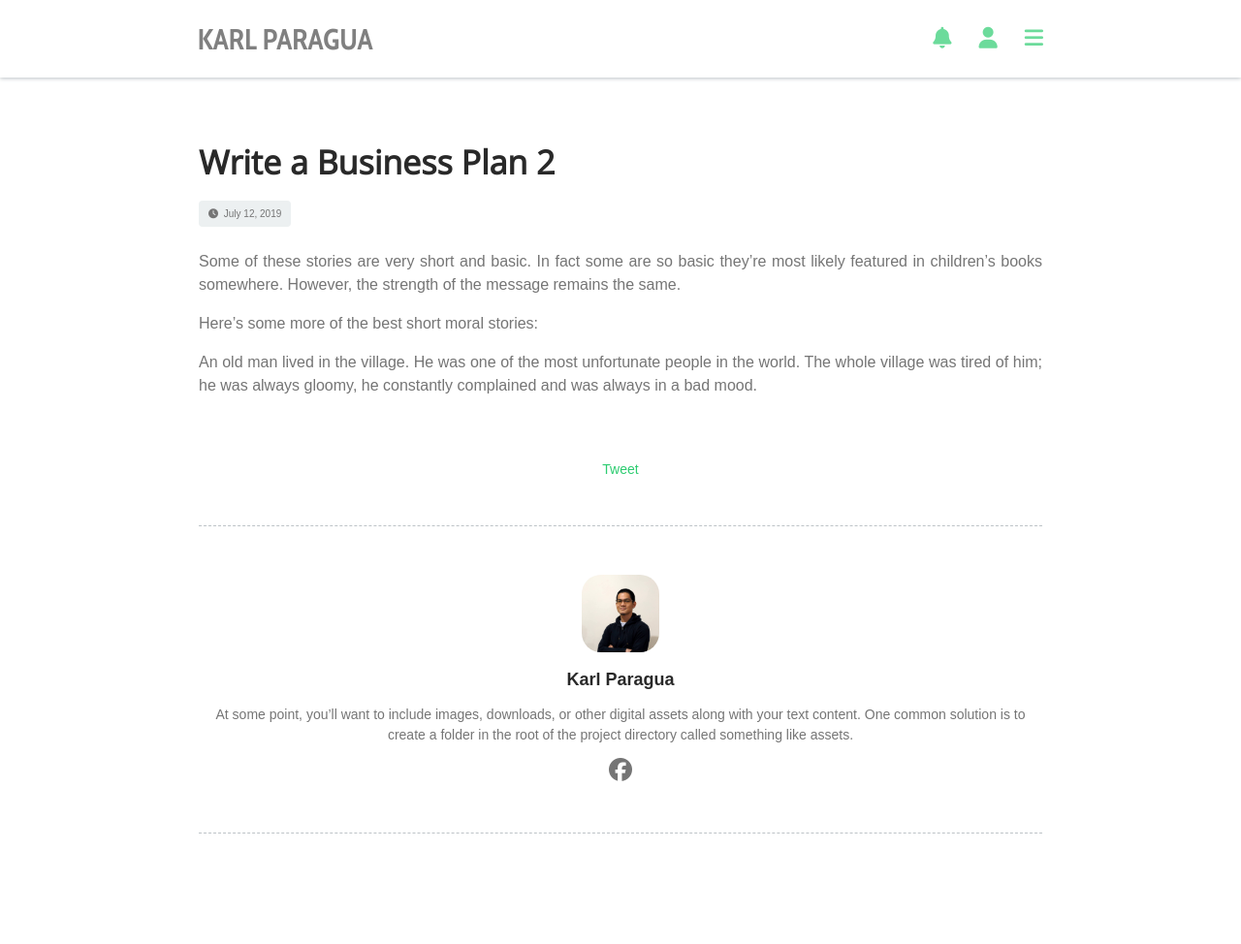
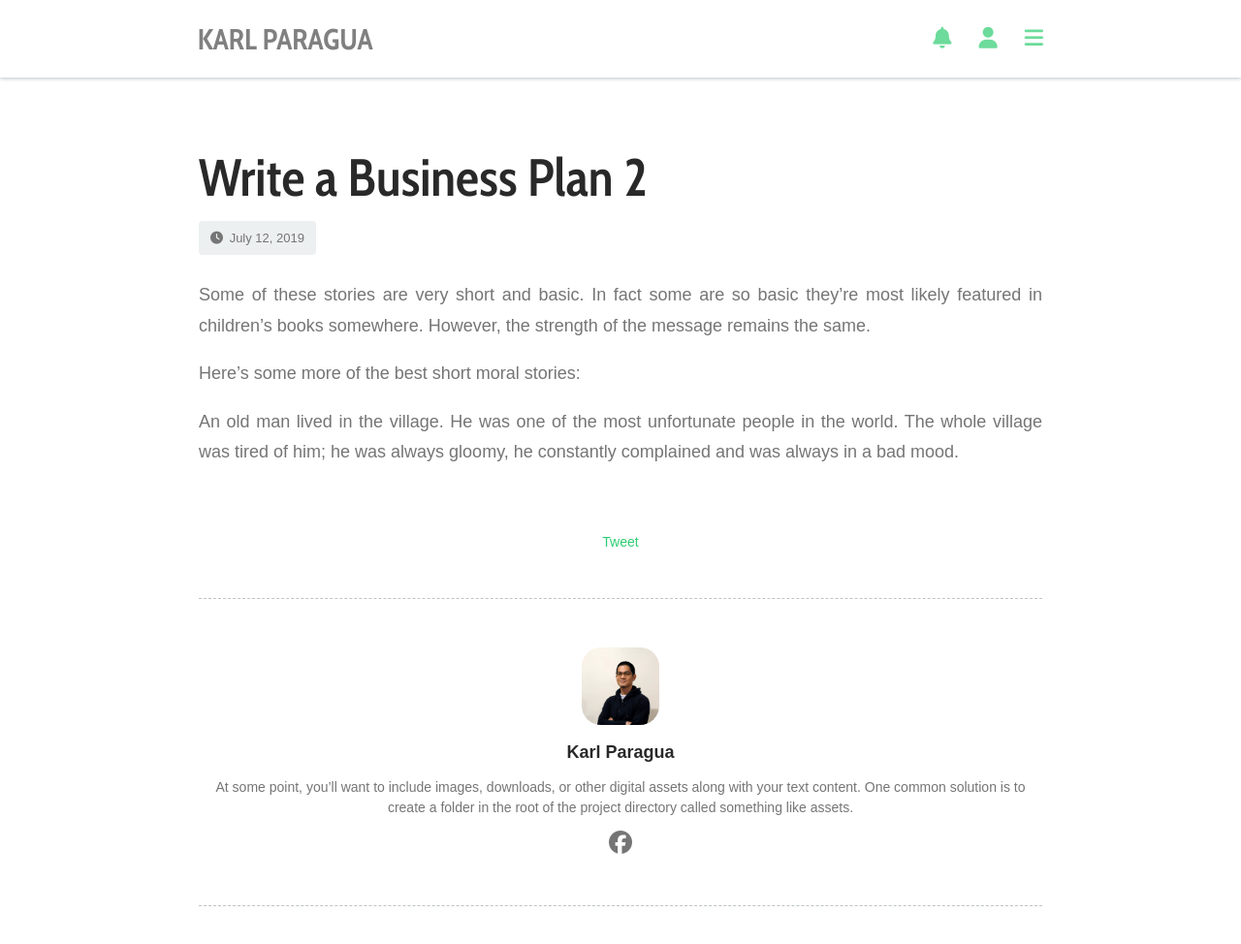
Before and after one commit to kbparagua/blog, a Jekyll site: the page built from _posts/2019-07-12-test-post-3.md, in a window 1280 px wide and 1005 px high. Shown: the top 974 px of the window at 97% size. Built offline with Jekyll 4.4.1, drawn with Linux system fonts in a browser that asks for light colours; nearby versions of some CDN libraries; comment, search, counter and statistics services are not loaded.

Commit message:
Improve post structure

```diff
--- a/_includes/comments.html
+++ b/_includes/comments.html
@@ -1,5 +1,4 @@
 <div class="comments">
-  <div class="fb-comments" data-href="{{ site.url }}/{{ page.url }}" data-width="100%" data-numposts="5"></div>
 </div>
 
 <style>
--- a/_layouts/post.html
+++ b/_layouts/post.html
@@ -12,4 +12,3 @@ layout: default
 
 {% include share_post.html %}
 {% include author_box.html %}
-{% include comments.html %}
--- a/assets/css/main.scss
+++ b/assets/css/main.scss
@@ -16,7 +16,12 @@ $highlight: #2ecc71;
 
 @font-face {
   font-family: 'Cabin Condensed Bold';
-  src:  url("../fonts/CabinCondensed-Bold.ttf")
+  src: url("../fonts/CabinCondensed-Bold.ttf");
+}
+
+@font-face {
+  font-family: 'Cabin Condensed SemiBold';
+  src: url("../fonts/CabinCondensed-SemiBold.ttf");
 }
 
 // Backgrounds
@@ -50,10 +55,10 @@ a {
 }
 
 h1 {
-  font-family: 'Open Sans', sans-serif;
+  font-family: 'Cabin Condensed SemiBold', sans-serif;
   text-align: left;
-  font-size: 34px;
-  line-height: 1;
+  font-size: 54px;
+  margin-bottom: 12px;
 
   a, a:visited  {
     color: $text-primary;
@@ -81,8 +86,8 @@ h1 {
   padding: 0px 15px;
 
   p {
-    font-size: 16px;
-    line-height: 1.5;
+    font-size: 18px;
+    line-height: 1.75;
     text-align: justify;
     color: $text-secondary;
   }
@@ -115,12 +120,12 @@ h1 {
   justify-content: flex-start;
 
   .post-data {
-    font-size: 10px;
+    font-size: 13px;
     margin-right: 8px;
     margin-bottom: 8px;
     background: $bg-secondary;
     color: $text-secondary;
-    padding: 8px 10px;
+    padding: 10px 12px;
     border-radius: 4px;
   }
 
```
